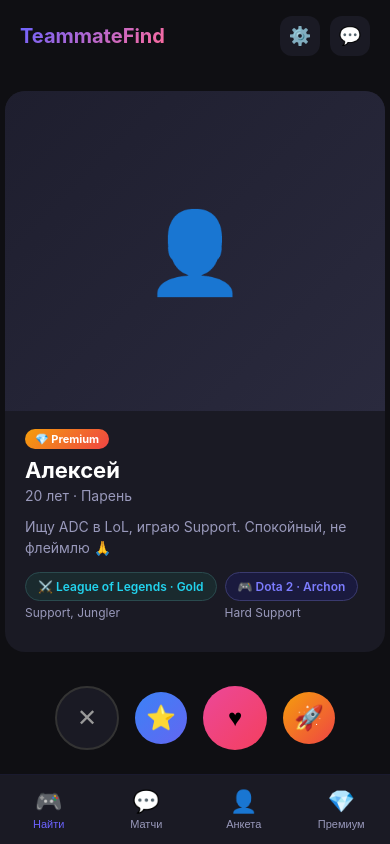
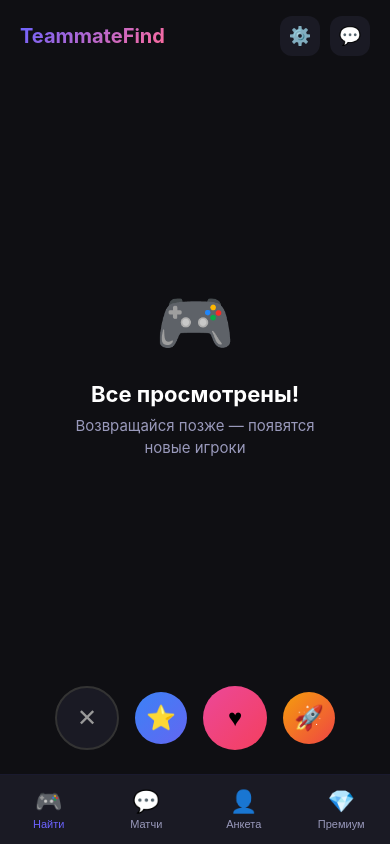
Before and after one commit to Dekam1/teammate-bot, a plain HTML site: page webapp/index.html in a window 390 px wide. Drawn offline with Linux system fonts and the light colour scheme.

Commit message:
Add files via upload

```diff
--- a/webapp/index.html
+++ b/webapp/index.html
@@ -272,21 +272,15 @@ let isDragging = false, startX = 0, currentX = 0;
 let filters = { game: "all", seek: "any" };
 
 // Demo profiles for preview
-const DEMO_PROFILES = [
-  { id: 1, name: "Алексей", age: 20, gender: "male", bio: "Ищу ADC в LoL, играю Support. Спокойный, не флеймлю 🙏", avatar_file_id: null, is_premium: true, games: [{ game: "lol", rank: "Gold", roles: ["Support","Jungler"] }, { game: "dota2", rank: "Archon", roles: ["Hard Support"] }] },
-  { id: 2, name: "Настя", age: 19, gender: "female", bio: "Midlaner в Dota, ищу нормальных тиммейтов без токсика", avatar_file_id: null, is_premium: false, games: [{ game: "dota2", rank: "Legend", roles: ["Midlaner"] }, { game: "valorant", rank: "Platinum", roles: ["Duelist"] }] },
-  { id: 3, name: "Дима", age: 22, gender: "male", bio: "CS2 faceit 10, ищу стак. Серьёзно отношусь к игре.", avatar_file_id: null, is_premium: false, games: [{ game: "cs2", rank: "Global", roles: ["AWPer","Entry Fragger"] }] },
-  { id: 4, name: "Катя", age: 21, gender: "female", bio: "Mobile Legends Mythic, ищу стабильный стак для рейтинга", avatar_file_id: null, is_premium: true, games: [{ game: "mobile_legends", rank: "Mythic", roles: ["Gold Lane","Roam"] }] },
-];
 
 async function loadProfiles() {
   try {
     const userId = tg?.initDataUnsafe?.user?.id;
-    if (!userId) { profiles = DEMO_PROFILES; renderCard(); return; }
+    if (!userId) { profiles = []; renderCard(); return; }
     const res = await fetch(`${API_URL}/profiles?user_id=${userId}&game=${filters.game}&seek=${filters.seek}`);
     if (res.ok) { profiles = await res.json(); }
-    else { profiles = DEMO_PROFILES; }
-  } catch { profiles = DEMO_PROFILES; }
+    else { profiles = []; }
+  } catch { profiles = []; }
   currentIndex = 0;
   renderCard();
 }
```
